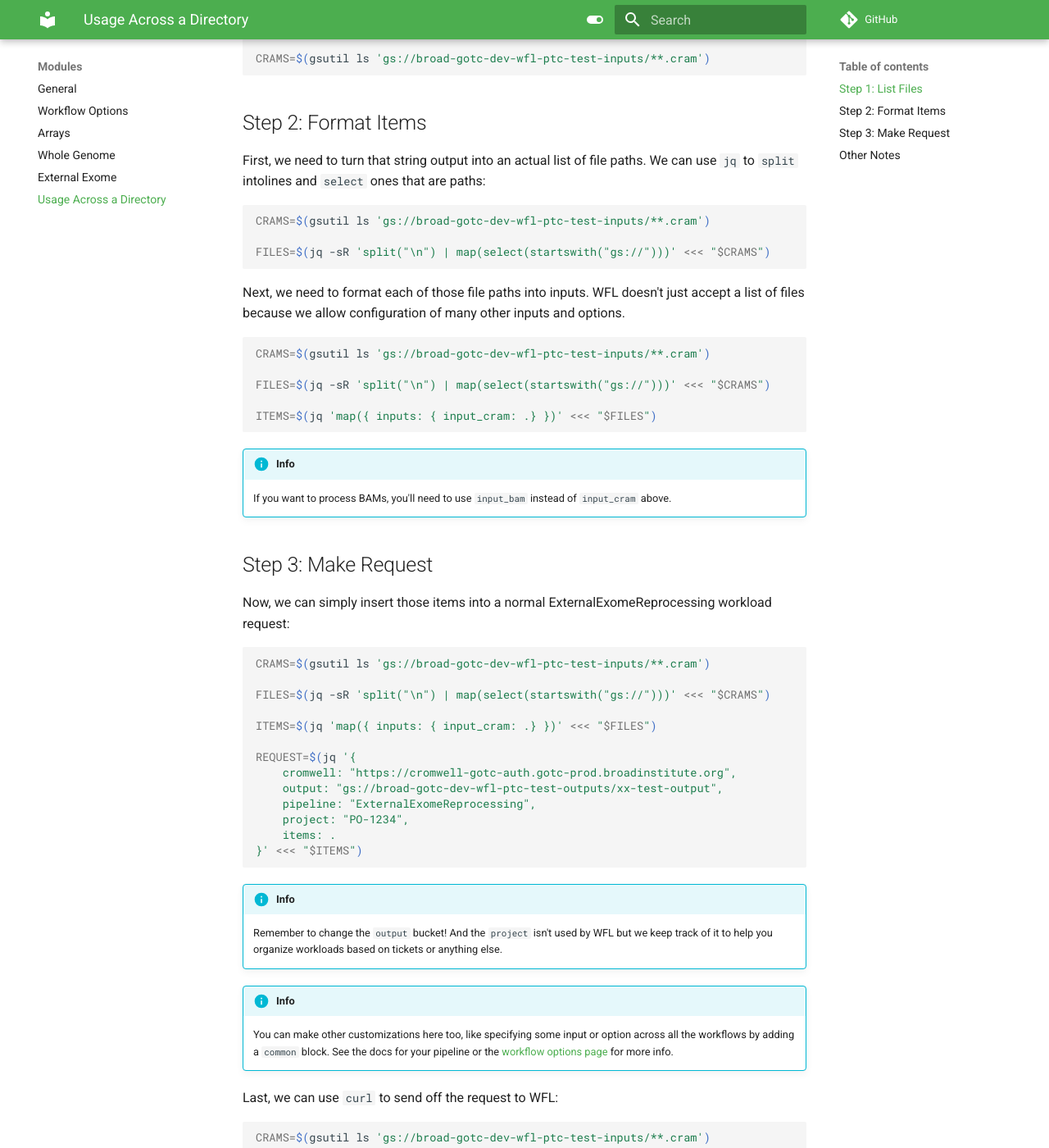
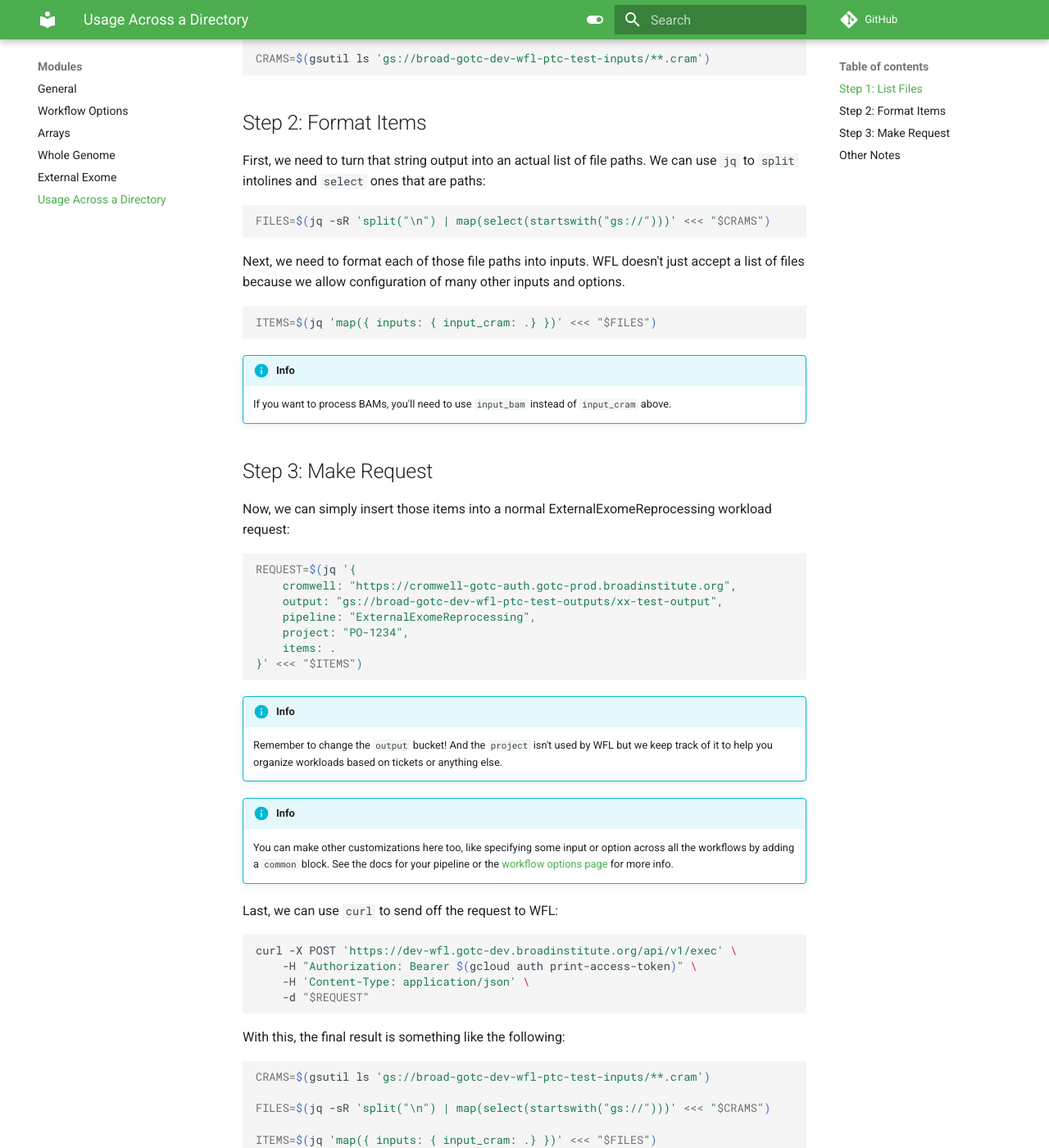
Before and after one commit to broadinstitute/wfl, an MkDocs documentation site: the page built from docs/md/directory-usage.md, in a window 1280 px wide and 1400 px high, scrolled down 830 px. Shown: the whole window at 82% size. Built offline with MkDocs 1.6.1 and Material for MkDocs 9.7.7, drawn with Linux system fonts in a browser that asks for light colours; comment, search, counter and statistics services are not loaded; some of the changed text lies outside the part shown.

Commit message:
More concise code bits

````diff
--- a/docs/md/directory-usage.md
+++ b/docs/md/directory-usage.md
@@ -42,8 +42,6 @@ First, we need to turn that string output into an actual list of file paths.
 We can use `jq` to `split` intolines and `select` ones that are paths:
 
 ```bash
-CRAMS=$(gsutil ls 'gs://broad-gotc-dev-wfl-ptc-test-inputs/**.cram')
-
 FILES=$(jq -sR 'split("\n") | map(select(startswith("gs://")))' <<< "$CRAMS")
 ```
 
@@ -52,10 +50,6 @@ accept a list of files because we allow configuration of many other inputs and
 options.
 
 ```bash
-CRAMS=$(gsutil ls 'gs://broad-gotc-dev-wfl-ptc-test-inputs/**.cram')
-
-FILES=$(jq -sR 'split("\n") | map(select(startswith("gs://")))' <<< "$CRAMS")
-
 ITEMS=$(jq 'map({ inputs: { input_cram: .} })' <<< "$FILES")
 ```
 
@@ -69,12 +63,6 @@ Now, we can simply insert those items into a normal ExternalExomeReprocessing
 workload request:
 
 ```bash
-CRAMS=$(gsutil ls 'gs://broad-gotc-dev-wfl-ptc-test-inputs/**.cram')
-
-FILES=$(jq -sR 'split("\n") | map(select(startswith("gs://")))' <<< "$CRAMS")
-
-ITEMS=$(jq 'map({ inputs: { input_cram: .} })' <<< "$FILES")
-
 REQUEST=$(jq '{
     cromwell: "https://cromwell-gotc-auth.gotc-prod.broadinstitute.org",
     output: "gs://broad-gotc-dev-wfl-ptc-test-outputs/xx-test-output",
@@ -96,6 +84,15 @@ REQUEST=$(jq '{
     more info.
 
 Last, we can use `curl` to send off the request to WFL:
+
+```bash
+curl -X POST 'https://dev-wfl.gotc-dev.broadinstitute.org/api/v1/exec' \
+    -H "Authorization: Bearer $(gcloud auth print-access-token)" \
+    -H 'Content-Type: application/json' \
+    -d "$REQUEST"
+```
+
+With this, the final result is something like the following:
 
 ```bash
 CRAMS=$(gsutil ls 'gs://broad-gotc-dev-wfl-ptc-test-inputs/**.cram')
@@ -126,35 +123,23 @@ Have a lot of workflows to submit? You can use array slicing to help split
 things up:
 
 ```bash
-# ...
-
 FILES=$(jq -sR 'split("\n") | map(select(startswith("gs://")))[0:50]' <<< "$CRAMS")
-
-# ...
 ```
 
 Need to select files matching some other query too? You can chain the
 `map`-`select` commands and use other string filters on the file names:
 
 ```bash
-# ...
-
 FILES=$(jq -sR 'split("\n") | map(select(startswith("gs://"))) |
     map(select(contains("foobar")))' <<< "$CRAMS")
-
-# ...
 ```
 
 If `contains`/`startswith`/`endswith` aren't enough, you can use `test`
 with PCRE regex:
 
 ```bash
-# ...
-
 FILES=$(jq -sR 'split("\n") | map(select(startswith("gs://"))) |
     map(select(test("fo+bar")))' <<< "$CRAMS")
-
-# ...
 ```
 
 See [this page for more `jq` info](https://stedolan.github.io/jq/manual/).
````
